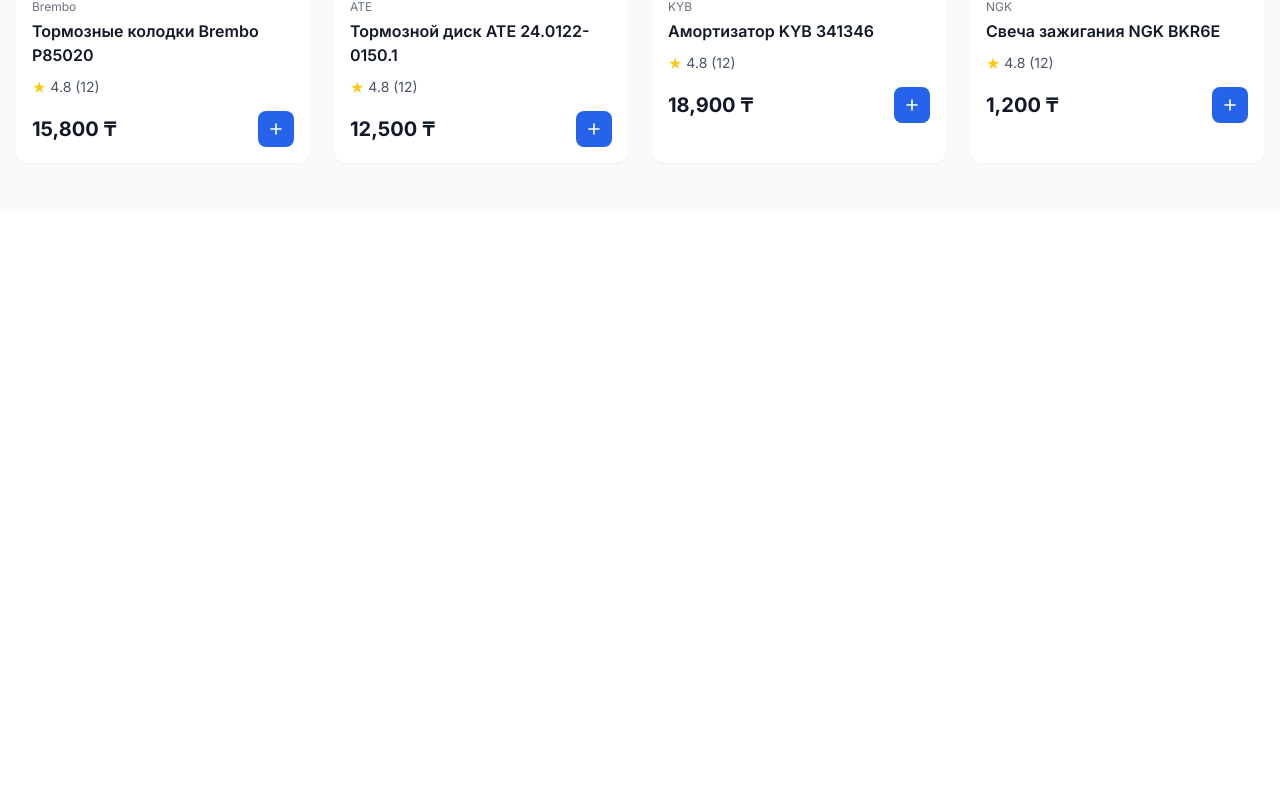
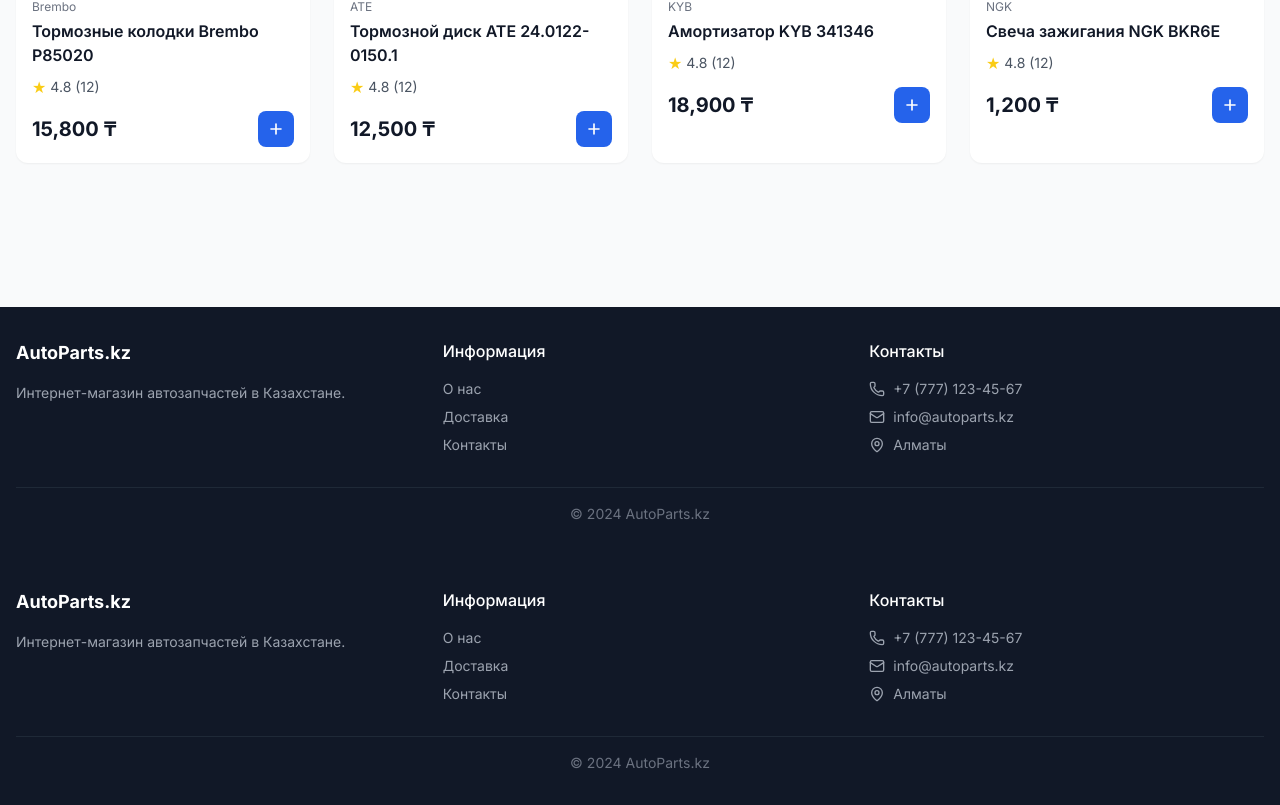
Before and after one commit to mayerpeter502-cloud/auto-parts-shop, a Next.js app: page / in a window 1280 px wide. Shown: the part 1485-2290 px from the top of the page. Before the commit the page ends 1696 px from the top, so only its background shows below. Built offline with nearby package versions, Linux system fonts and the light colour scheme.

Commit message:
feat: добавлены страницы контента, SEO мета-теги

```diff
--- a/src/app/layout.tsx
+++ b/src/app/layout.tsx
@@ -4,12 +4,36 @@ import "./globals.css";
 import { AuthProvider } from "../contexts/AuthContext";
 import { CartProvider } from "../contexts/CartContext";
 import { Header } from "../components/Header";
+import { Footer } from "../components/Footer";
 
 const inter = Inter({ subsets: ["latin", "cyrillic"] });
 
 export const metadata: Metadata = {
+  title: {
+    default: "AutoParts.kz - Интернет-магазин автозапчастей",
+    template: "%s | AutoParts.kz"
+  },
+  description: "Широкий выбор автозапчастей с доставкой по Казахстану. Моторные масла, фильтры, тормозные системы и многое другое.",
+  keywords: ["автозапчасти", "моторное масло", "фильтры", "тормоза", "доставка", "Казахстан", "Алматы"],
+  authors: [{ name: "AutoParts.kz" }],
+  creator: "AutoParts.kz",
+  metadataBase: new URL("https://autoparts.kz"),
+  openGraph: {
+    type: "website",
+    locale: "ru_RU",
+    url: "https://autoparts.kz",
+    siteName: "AutoParts.kz",
     title: "AutoParts.kz - Интернет-магазин автозапчастей",
     description: "Широкий выбор автозапчастей с доставкой по Казахстану",
+  },
+  robots: {
+    index: true,
+    follow: true,
+  },
+  icons: {
+    icon: "/favicon.ico",
+    apple: "/apple-touch-icon.png",
+  },
 };
 
 export default function RootLayout({
@@ -19,11 +43,13 @@ export default function RootLayout({
 }) {
   return (
     <html lang="ru">
+
       <body className={inter.className}>
         <AuthProvider>
   <CartProvider>
     <Header />
     {children}
+    <Footer />
   </CartProvider>
 </AuthProvider>
       </body>
--- a/src/app/page.tsx
+++ b/src/app/page.tsx
@@ -4,6 +4,7 @@ import Link from "next/link";
 import { useState, useEffect } from "react";
 import { Search, ChevronLeft, ChevronRight, Car } from "lucide-react";
 import { getProducts, Product } from "./lib/api";
+import { Footer } from "../components/Footer";
 
 const categories = [
   "Моторные масла",
@@ -210,6 +211,12 @@ export default function HomePage() {
           </div>
         </div>
       </section>
+      {/* Popular Products */}
+      <section className="py-12 bg-gray-50">
+        {/* ... содержимое ... */}
+      </section>
+
+      <Footer />
     </div>
   );
 }
--- a/src/app/product/[id]/page.tsx
+++ b/src/app/product/[id]/page.tsx
@@ -159,7 +159,7 @@ export default function ProductPage() {
           <ProductReviews productId={product.id} />
         </div>
 
-        {/* Related Products */}
+                {/* Related Products */}
         <RelatedProducts products={allProducts} currentProductId={product.id} />
       </div>
     </div>
```
Lines whose indentation alone changed are shown as unchanged.
